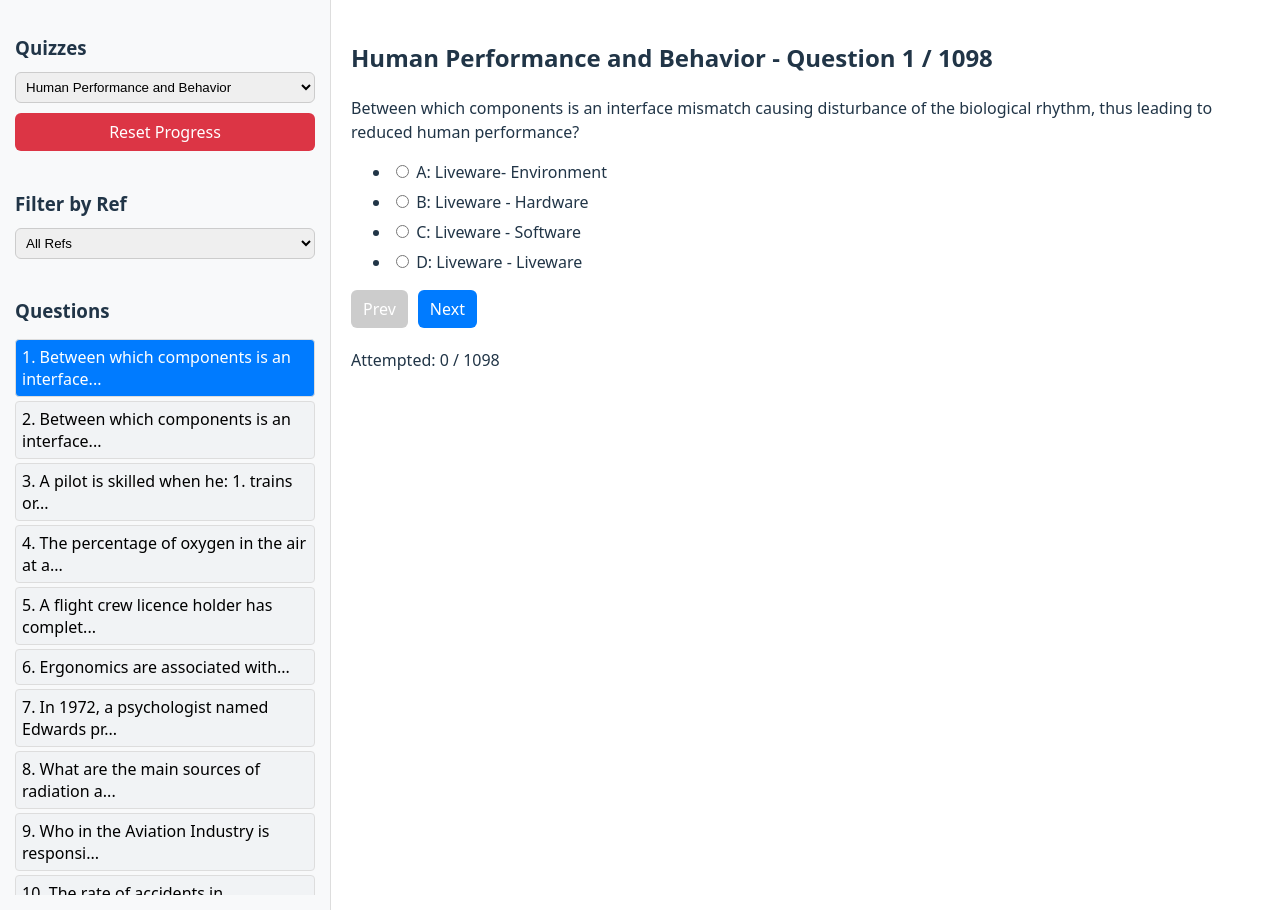
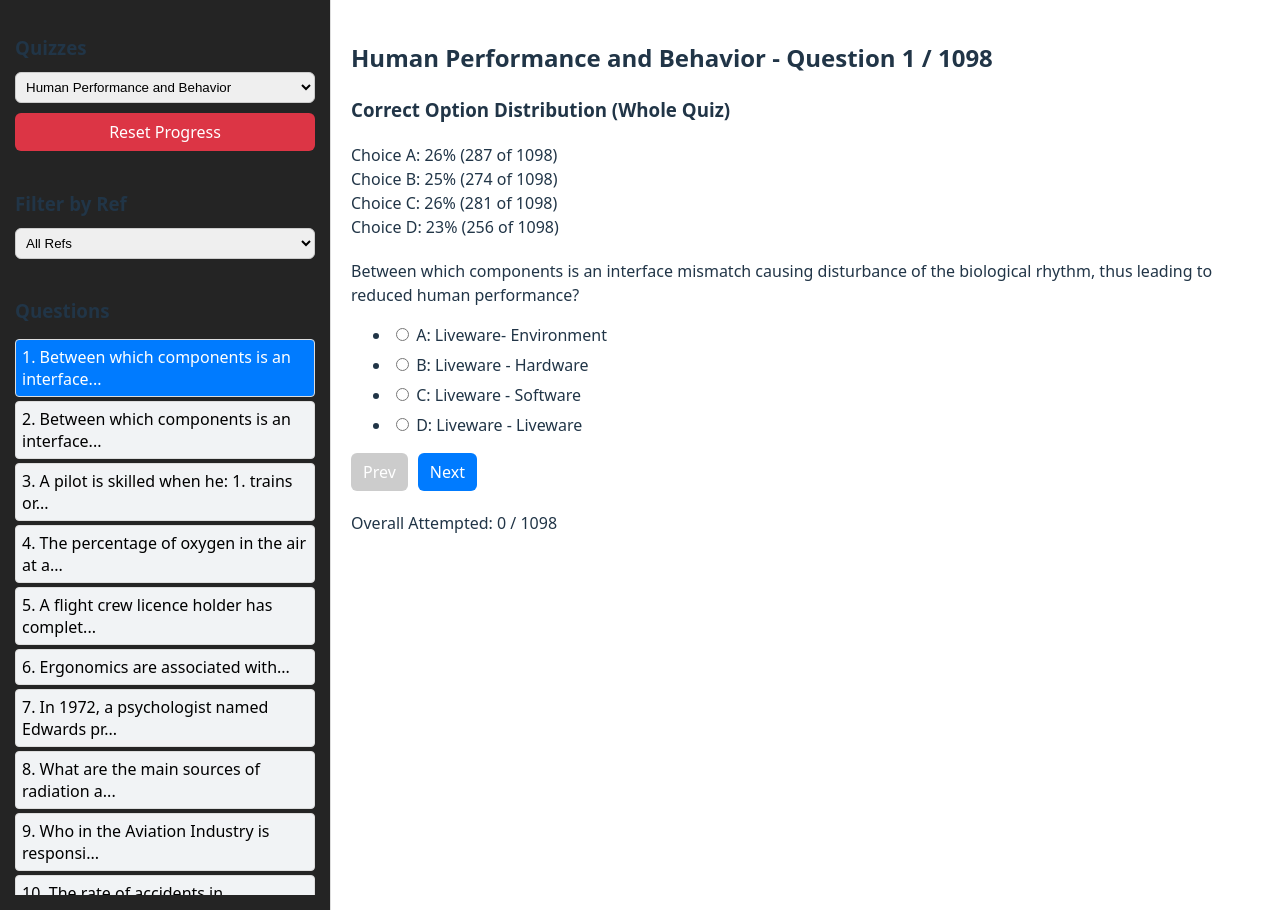
Before and after one commit to huzaifa8/mcqs, a React (Vite) app: page / in a window 1280 px wide. Built offline with nearby package versions, Linux system fonts and the light colour scheme.

Commit message:
optimizations

```diff
--- a/src/components/Quiz.tsx
+++ b/src/components/Quiz.tsx
@@ -1,7 +1,6 @@
 // Quiz.tsx
-import React, { useState, useMemo } from "react";
-import { useQuiz } from "../context/QuizContext";
-import { allQuizzes } from "../context/QuizContext";
+import React, { useState, useMemo, useEffect } from "react";
+import { useQuiz, allQuizzes } from "../context/QuizContext";
 
 const Quiz: React.FC = () => {
   const {
@@ -21,19 +20,76 @@ const Quiz: React.FC = () => {
 
   const [refFilter, setRefFilter] = useState<string>("All Refs");
 
-  // Move hooks before any conditionals
+  // 🔹 Reset ref filter when quiz file changes
+  useEffect(() => {
+    setRefFilter("All Refs");
+  }, [fileKey]);
+
+  // Unique refs for dropdown
   const uniqueRefs = useMemo(() => {
     if (!mcqs || mcqs.length === 0) return [];
     const refs = mcqs.map((q) => q.ref).filter(Boolean);
     return Array.from(new Set(refs));
   }, [mcqs]);
 
+  // Filtered questions by ref
   const filteredMcqs = useMemo(() => {
     if (!mcqs || mcqs.length === 0) return [];
     return refFilter === "All Refs"
       ? mcqs
       : mcqs.filter((q) => q.ref === refFilter);
   }, [mcqs, refFilter]);
+
+  // 🔹 Count attempted within current filter
+  const filteredAttemptedCount = useMemo(() => {
+    if (refFilter === "All Refs") return attemptedCount;
+    return filteredMcqs.filter((q) => {
+      const realIndex = mcqs.indexOf(q);
+      return answers[realIndex];
+    }).length;
+  }, [filteredMcqs, refFilter, attemptedCount, answers, mcqs]);
+
+  // 🔹 Correct option distribution (whole quiz)
+  const quizCorrectDistribution = useMemo(() => {
+    const distribution = { A: 0, B: 0, C: 0, D: 0 };
+    mcqs.forEach((q) => {
+      if (["A", "B", "C", "D"].includes(q.correct)) {
+        distribution[q.correct as keyof typeof distribution]++;
+      }
+    });
+    const total = mcqs.length;
+    return {
+      counts: distribution,
+      percentages: {
+        A: total > 0 ? Math.round((distribution.A / total) * 100) : 0,
+        B: total > 0 ? Math.round((distribution.B / total) * 100) : 0,
+        C: total > 0 ? Math.round((distribution.C / total) * 100) : 0,
+        D: total > 0 ? Math.round((distribution.D / total) * 100) : 0,
+      },
+      total,
+    };
+  }, [mcqs]);
+
+  // 🔹 Correct option distribution (filtered)
+  const filteredCorrectDistribution = useMemo(() => {
+    const distribution = { A: 0, B: 0, C: 0, D: 0 };
+    filteredMcqs.forEach((q) => {
+      if (["A", "B", "C", "D"].includes(q.correct)) {
+        distribution[q.correct as keyof typeof distribution]++;
+      }
+    });
+    const total = filteredMcqs.length;
+    return {
+      counts: distribution,
+      percentages: {
+        A: total > 0 ? Math.round((distribution.A / total) * 100) : 0,
+        B: total > 0 ? Math.round((distribution.B / total) * 100) : 0,
+        C: total > 0 ? Math.round((distribution.C / total) * 100) : 0,
+        D: total > 0 ? Math.round((distribution.D / total) * 100) : 0,
+      },
+      total,
+    };
+  }, [filteredMcqs]);
 
   const getQuestionColor = (index: number) => {
     const selectedChoice = answers[index];
@@ -91,8 +147,14 @@ const Quiz: React.FC = () => {
     return <div>No questions available for this quiz.</div>;
   }
 
-  const mcq = mcqs[currentIndex];
-  const selected = answers[currentIndex];
+  // If currentIndex doesn't belong to filter, snap to first filtered
+  const safeIndex =
+    filteredMcqs.indexOf(mcqs[currentIndex]) !== -1
+      ? currentIndex
+      : mcqs.indexOf(filteredMcqs[0]);
+
+  const mcq = mcqs[safeIndex];
+  const selected = answers[safeIndex];
 
   return (
     <div style={{ display: "flex", minHeight: "100vh" }}>
@@ -102,7 +164,7 @@ const Quiz: React.FC = () => {
           width: "300px",
           borderRight: "1px solid #ddd",
           padding: "15px",
-          background: "#f8f9fa",
+          background: "rgb(36 36 36)",
         }}
       >
         <h3 style={{ marginBottom: "10px" }}>Quizzes</h3>
@@ -196,8 +258,41 @@ const Quiz: React.FC = () => {
       {/* Main quiz area */}
       <main style={{ flex: 1, padding: "20px" }}>
         <h2>
-          {fileKey} - Question {currentIndex + 1} / {mcqs.length}
+          {fileKey} - Question {safeIndex + 1} / {mcqs.length}
         </h2>
+        {refFilter !== "All Refs" && (
+          <h4 style={{ color: "#555" }}>
+            Ref "{refFilter}" → {filteredAttemptedCount}/{filteredMcqs.length}{" "}
+            attempted
+          </h4>
+        )}
+
+        {/* 🔹 Show distribution stats */}
+        <div style={{ margin: "20px 0" }}>
+          <h3>Correct Option Distribution (Whole Quiz)</h3>
+          {(["A", "B", "C", "D"] as const).map((letter) => (
+            <div key={letter}>
+              Choice {letter}: {quizCorrectDistribution.percentages[letter]}% (
+              {quizCorrectDistribution.counts[letter]} of{" "}
+              {quizCorrectDistribution.total})
+            </div>
+          ))}
+
+          {refFilter !== "All Refs" && (
+            <>
+              <h3>Correct Option Distribution (Filtered by {refFilter})</h3>
+              {(["A", "B", "C", "D"] as const).map((letter) => (
+                <div key={letter}>
+                  Choice {letter}:{" "}
+                  {filteredCorrectDistribution.percentages[letter]}% (
+                  {filteredCorrectDistribution.counts[letter]} of{" "}
+                  {filteredCorrectDistribution.total})
+                </div>
+              ))}
+            </>
+          )}
+        </div>
+
         <p>{mcq.question}</p>
 
         <ul>
@@ -206,10 +301,10 @@ const Quiz: React.FC = () => {
               <label>
                 <input
                   type="radio"
-                  name={`q-${currentIndex}`}
+                  name={`q-${safeIndex}`}
                   value={key}
                   checked={selected === key}
-                  onChange={() => setAnswer(currentIndex, key)}
+                  onChange={() => setAnswer(safeIndex, key)}
                 />{" "}
                 {key}: {value}
               </label>
@@ -228,30 +323,29 @@ const Quiz: React.FC = () => {
         <div style={{ marginTop: "1rem" }}>
           <button
             onClick={prev}
-            disabled={currentIndex === 0}
+            disabled={safeIndex === 0}
             style={{
               marginRight: "10px",
               padding: "8px 12px",
               borderRadius: "6px",
               border: "none",
-              background: currentIndex === 0 ? "#ccc" : "#007bff",
+              background: safeIndex === 0 ? "#ccc" : "#007bff",
               color: "white",
-              cursor: currentIndex === 0 ? "not-allowed" : "pointer",
+              cursor: safeIndex === 0 ? "not-allowed" : "pointer",
             }}
           >
             Prev
           </button>
           <button
             onClick={next}
-            disabled={currentIndex === mcqs.length - 1}
+            disabled={safeIndex === mcqs.length - 1}
             style={{
               padding: "8px 12px",
               borderRadius: "6px",
               border: "none",
-              background: currentIndex === mcqs.length - 1 ? "#ccc" : "#007bff",
+              background: safeIndex === mcqs.length - 1 ? "#ccc" : "#007bff",
               color: "white",
-              cursor:
-                currentIndex === mcqs.length - 1 ? "not-allowed" : "pointer",
+              cursor: safeIndex === mcqs.length - 1 ? "not-allowed" : "pointer",
             }}
           >
             Next
@@ -259,7 +353,7 @@ const Quiz: React.FC = () => {
         </div>
 
         <p style={{ marginTop: "20px" }}>
-          Attempted: {attemptedCount} / {mcqs.length}
+          Overall Attempted: {attemptedCount} / {mcqs.length}
         </p>
       </main>
     </div>
```
